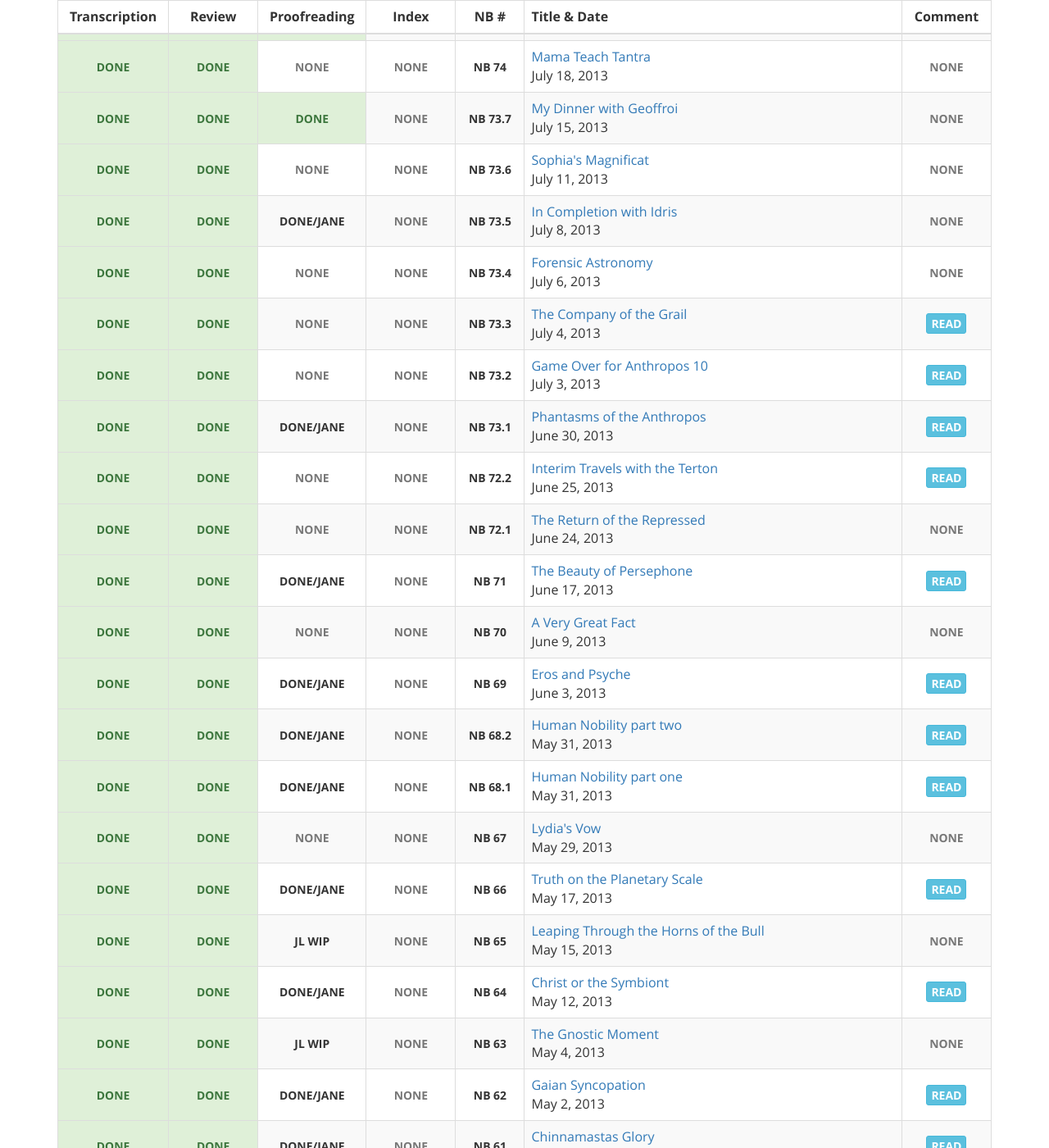
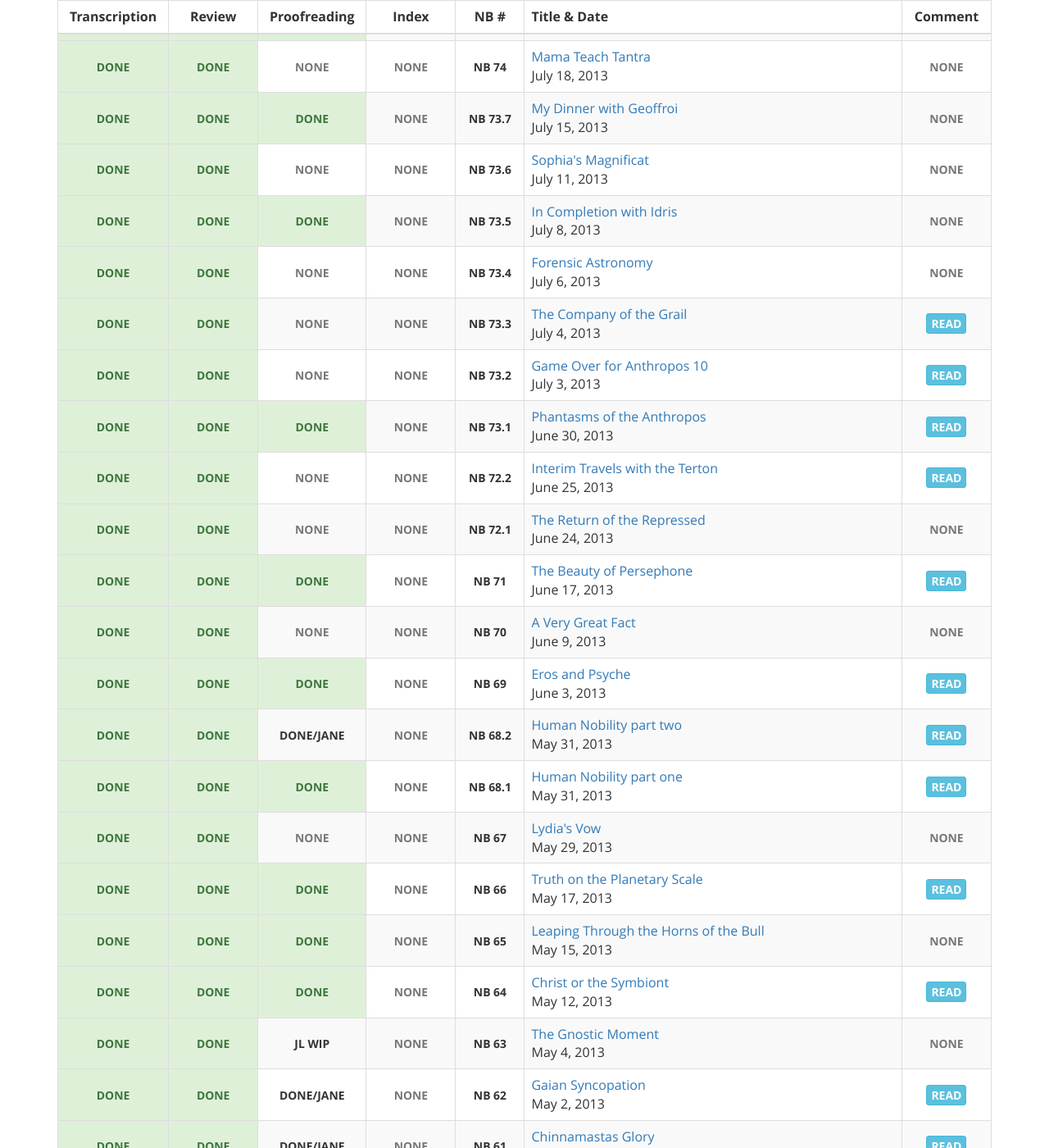
Before and after one commit to gaiaspora/gaiaspora.github.io, a Jekyll site: the page built from content/navigator-briefings.markdown, in a window 1280 px wide and 1400 px high, scrolled down 3520 px. Shown: the whole window at 82% size. Built offline with Jekyll 4.4.1, drawn with Linux system fonts in a browser that asks for light colours.

Commit message:
Update nb.yaml

```diff
--- a/_data/nb.yaml
+++ b/_data/nb.yaml
@@ -469,7 +469,7 @@
 - NB: "73.5"
   Transcription: "done"
   Review: "done"
-  Proofreading: "done/jane"
+  Proofreading: "done"
   Index: "none"
   Title: "In Completion with Idris"
   Date: "July 8, 2013"
@@ -505,7 +505,7 @@
 - NB: "73.1"
   Transcription: "done"
   Review: "done"
-  Proofreading: "done/jane"
+  Proofreading: "done"
   Index: "none"
   Title: "Phantasms of the Anthropos"
   Date: "June 30, 2013"
@@ -532,7 +532,7 @@
 - NB: "71"
   Transcription: "done"
   Review: "done"
-  Proofreading: "done/jane"
+  Proofreading: "done"
   Index: "none"
   Title: "The Beauty of Persephone"
   Date: "June 17, 2013"
@@ -550,7 +550,7 @@
 - NB: "69"
   Transcription: "done"
   Review: "done"
-  Proofreading: "done/jane"
+  Proofreading: "done"
   Index: "none"
   Title: "Eros and Psyche"
   Date: "June 3, 2013"
@@ -568,7 +568,7 @@
 - NB: "68.1"
   Transcription: "done"
   Review: "done"
-  Proofreading: "done/jane"
+  Proofreading: "done"
   Index: "none"
   Title: "Human Nobility part one"
   Date: "May 31, 2013"
@@ -586,7 +586,7 @@
 - NB: "66"
   Transcription: "done"
   Review: "done"
-  Proofreading: "done/jane"
+  Proofreading: "done"
   Index: "none"
   Title: "Truth on the Planetary Scale"
   Date: "May 17, 2013"
@@ -595,7 +595,7 @@
 - NB: "65"
   Transcription: "done"
   Review: "done"
-  Proofreading: "JL WIP"
+  Proofreading: "done"
   Index: "none"
   Title: "Leaping Through the Horns of the Bull"
   Date: "May 15, 2013"
@@ -604,7 +604,7 @@
 - NB: "64"
   Transcription: "done"
   Review: "done"
-  Proofreading: "done/jane"
+  Proofreading: "done"
   Index: "none"
   Title: "Christ or the Symbiont"
   Date: "May 12, 2013"
```
